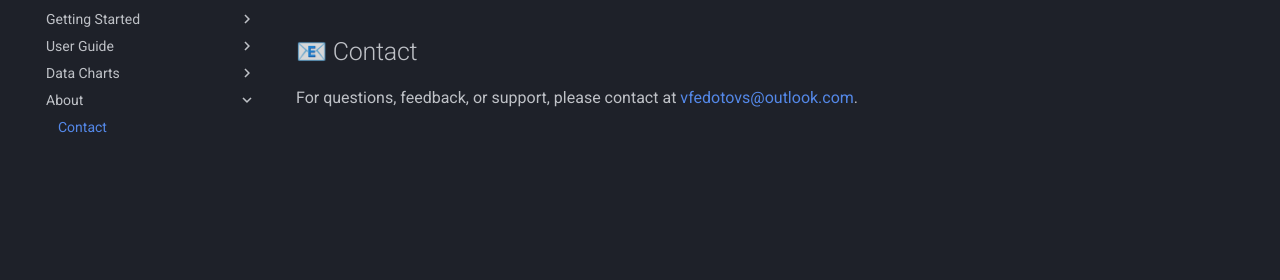
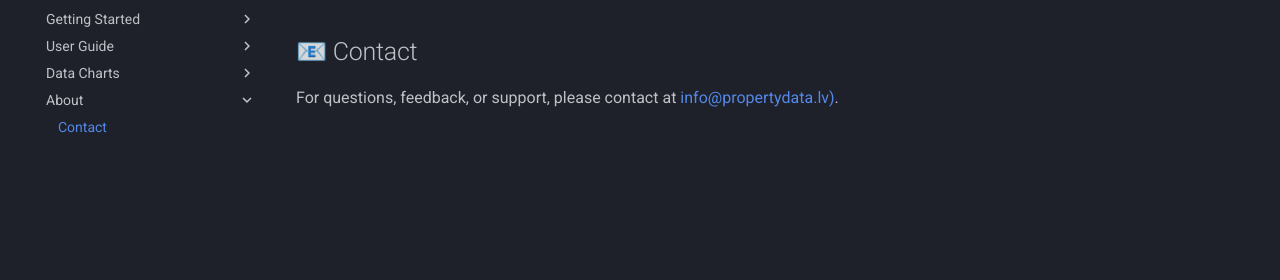
Before and after one commit to vfedotovs/ws-web, an MkDocs documentation site: the page built from docs/about/contact.md, in a window 1280 px wide. Shown: the part 146-426 px from the top of the page. Built offline with MkDocs 1.6.1 and Material for MkDocs 9.7.7, drawn with Linux system fonts in a browser that asks for light colours; a script that is not in the unit is left out; comment, search, counter and statistics services are not loaded.

Commit message:
Update contact.md
fix visible email part

```diff
--- a/docs/about/contact.md
+++ b/docs/about/contact.md
@@ -1,3 +1,3 @@
 ## 📧 Contact
 
-For questions, feedback, or support, please contact at [vfedotovs@outlook.com](mailto:info@propertydata.lv).
+For questions, feedback, or support, please contact at [info@propertydata.lv)](mailto:info@propertydata.lv).
```
